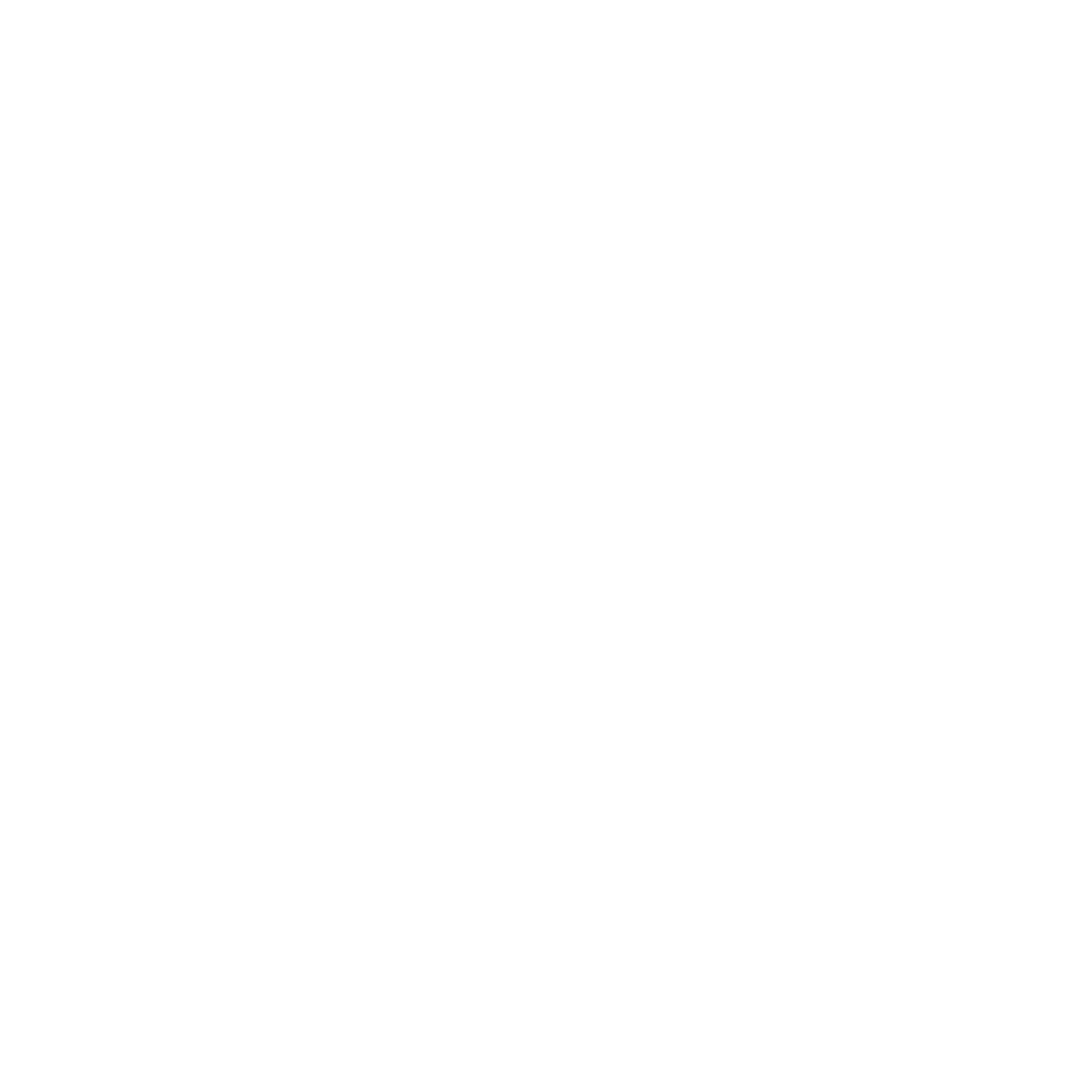
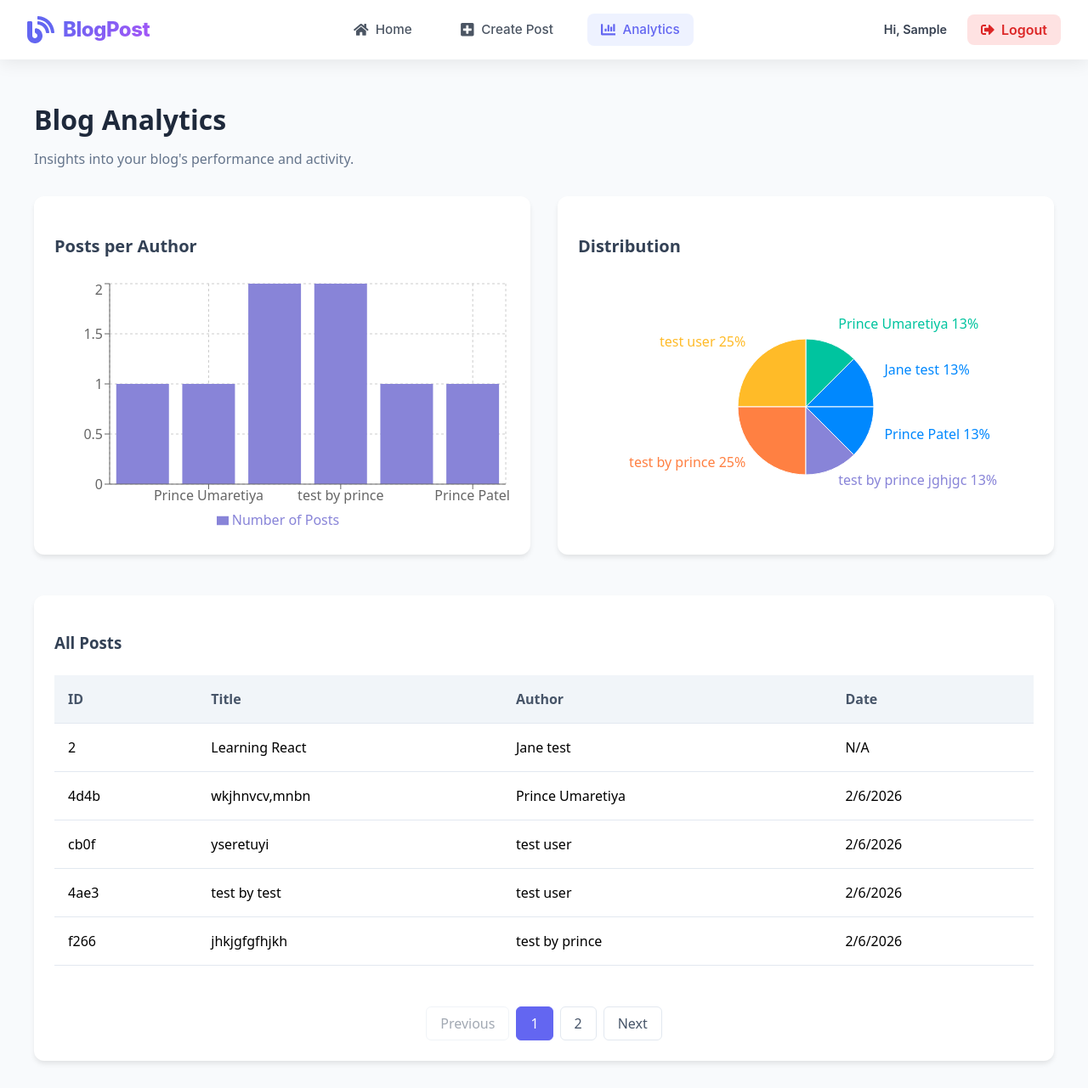
Before and after one commit to Princeumaretiya/Blog-Post-Management-System, a React (Vite) app: page /analytics in a window 1280 px wide. Before the commit this address had no page. Shown: the whole page at 85% size. Before the commit the page ends 800 px from the top, so only its background shows below. Built offline with nearby package versions, Linux system fonts and the light colour scheme; data requests are answered from the project's data file; sample sign-in values are in the browser's storage.

Commit message:
[PU] Analytics Page added

```diff
--- a/package.json
+++ b/package.json
@@ -15,7 +15,8 @@
     "react-dom": "^19.2.0",
     "react-icons": "^5.5.0",
     "react-router-dom": "^7.13.0",
-    "react-toastify": "^11.0.5"
+    "react-toastify": "^11.0.5",
+    "recharts": "^3.7.0"
   },
   "devDependencies": {
     "@eslint/js": "^9.39.1",
@@ -26,6 +27,7 @@
     "eslint-plugin-react-hooks": "^7.0.1",
     "eslint-plugin-react-refresh": "^0.4.24",
     "globals": "^16.5.0",
+    "json-server": "^1.0.0-beta.5",
     "vite": "^7.2.4"
   }
 }
--- a/src/App.jsx
+++ b/src/App.jsx
@@ -6,6 +6,7 @@
 import Dashboard from './Pages/Dashboard';
 import CreatePost from './Pages/CreatePost';
 import PostDetails from './Pages/PostDetails';
+import Analytics from './Pages/Analytics';
 import AuthGuard from './components/AuthGuard';
 import Navbar from './components/Navbar';
 import './App.css';
@@ -61,6 +62,14 @@
             }
           />
           <Route
+            path="/analytics"
+            element={
+              <AuthGuard>
+                <Analytics />
+              </AuthGuard>
+            }
+          />
+          <Route
             path="/edit-post/:id"
             element={
               <AuthGuard>
--- /dev/null
+++ b/src/Pages/Analytics.css
@@ -0,0 +1,142 @@
+.analytics-page {
+    min-height: 100vh;
+    background-color: #f8fafc;
+}
+
+.analytics-main {
+    max-width: 1200px;
+    margin: 0 auto;
+    padding: 2rem;
+}
+
+.analytics-header {
+    margin-bottom: 2rem;
+}
+
+.analytics-header h1 {
+    font-size: 2rem;
+    color: #1e293b;
+    margin-bottom: 0.5rem;
+}
+
+.analytics-header p {
+    color: #64748b;
+}
+
+.charts-container {
+    display: grid;
+    grid-template-columns: repeat(auto-fit, minmax(400px, 1fr));
+    gap: 2rem;
+    margin-bottom: 3rem;
+}
+
+.chart-card {
+    background: white;
+    padding: 1.5rem;
+    border-radius: 12px;
+    box-shadow: 0 4px 6px -1px rgba(0, 0, 0, 0.1);
+}
+
+.chart-card h3 {
+    margin-bottom: 1.5rem;
+    color: #334155;
+    font-size: 1.25rem;
+}
+
+.chart-wrapper {
+    width: 100%;
+    height: 300px;
+}
+
+.posts-table-section {
+    background: white;
+    padding: 1.5rem;
+    border-radius: 12px;
+    box-shadow: 0 4px 6px -1px rgba(0, 0, 0, 0.1);
+}
+
+.posts-table-section h3 {
+    margin-bottom: 1.5rem;
+    color: #334155;
+}
+
+.table-wrapper {
+    overflow-x: auto;
+}
+
+.analytics-table {
+    width: 100%;
+    border-collapse: collapse;
+    margin-bottom: 1.5rem;
+}
+
+.analytics-table th,
+.analytics-table td {
+    text-align: left;
+    padding: 1rem;
+    color: black;
+    border-bottom: 1px solid #e2e8f0;
+}
+
+.analytics-table th {
+    background-color: #f1f5f9;
+    color: #475569;
+    font-weight: 600;
+}
+
+.analytics-table tr:hover {
+    background-color: #f8fafc;
+}
+
+.pagination {
+    display: flex;
+    justify-content: center;
+    align-items: center;
+    gap: 0.5rem;
+    margin-top: 1.5rem;
+}
+
+.page-btn {
+    padding: 0.5rem 1rem;
+    border: 1px solid #e2e8f0;
+    background: white;
+    color: #475569;
+    border-radius: 6px;
+    cursor: pointer;
+    transition: all 0.2s;
+}
+
+.page-btn:hover:not(:disabled) {
+    background: #f1f5f9;
+    border-color: #cbd5e1;
+}
+
+.page-btn.active {
+    background: #6366f1;
+    color: white;
+    border-color: #6366f1;
+}
+
+.page-btn:disabled {
+    opacity: 0.5;
+    cursor: not-allowed;
+}
+
+.loading-container {
+    display: flex;
+    justify-content: center;
+    align-items: center;
+    height: 50vh;
+    font-size: 1.2rem;
+    color: #64748b;
+}
+
+@media (max-width: 768px) {
+    .charts-container {
+        grid-template-columns: 1fr;
+    }
+
+    .analytics-main {
+        padding: 1rem;
+    }
+}
--- /dev/null
+++ b/src/Pages/Analytics.jsx
@@ -0,0 +1,169 @@
+import { useState, useEffect } from 'react';
+import { BarChart, Bar, XAxis, YAxis, CartesianGrid, Tooltip, Legend, ResponsiveContainer, PieChart, Pie, Cell } from 'recharts';
+import Navbar from '../components/Navbar';
+import './Analytics.css';
+
+const Analytics = () => {
+    const [posts, setPosts] = useState([]);
+    const [loading, setLoading] = useState(true);
+    const [currentPage, setCurrentPage] = useState(1);
+    const postsPerPage = 5;
+
+    useEffect(() => {
+        const fetchPosts = async () => {
+            try {
+                const response = await fetch('http://localhost:5001/posts');
+                const data = await response.json();
+                if (Array.isArray(data)) {
+                    setPosts(data);
+                }
+            } catch (error) {
+                console.error("Error fetching posts:", error);
+            } finally {
+                setLoading(false);
+            }
+        };
+        fetchPosts();
+    }, []);
+
+    // Prepare data for the Bar Chart: Posts per Author
+    const authorStats = posts.reduce((acc, post) => {
+        const author = post.author || 'Unknown';
+        acc[author] = (acc[author] || 0) + 1;
+        return acc;
+    }, {});
+
+    const chartData = Object.keys(authorStats).map(author => ({
+        name: author,
+        posts: authorStats[author]
+    }));
+
+    // Pagination Logic
+    const indexOfLastPost = currentPage * postsPerPage;
+    const indexOfFirstPost = indexOfLastPost - postsPerPage;
+    const currentPosts = posts.slice(indexOfFirstPost, indexOfLastPost);
+    const totalPages = Math.ceil(posts.length / postsPerPage);
+
+    const paginate = (pageNumber) => setCurrentPage(pageNumber);
+
+    const COLORS = ['#0088FE', '#00C49F', '#FFBB28', '#FF8042', '#8884d8'];
+
+    if (loading) {
+        return (
+            <div className="analytics-page">
+                <Navbar />
+                <div className="loading-container">Loading Analytics...</div>
+            </div>
+        );
+    }
+
+    return (
+        <div className="analytics-page">
+            <Navbar />
+            <main className="analytics-main">
+                <header className="analytics-header">
+                    <h1>Blog Analytics</h1>
+                    <p>Insights into your blog's performance and activity.</p>
+                </header>
+
+                <div className="charts-container">
+                    <div className="chart-card">
+                        <h3>Posts per Author</h3>
+                        <div className="chart-wrapper">
+                            <ResponsiveContainer width="100%" height={300}>
+                                <BarChart data={chartData}>
+                                    <CartesianGrid strokeDasharray="3 3" />
+                                    <XAxis dataKey="name" />
+                                    <YAxis />
+                                    <Tooltip />
+                                    <Legend />
+                                    <Bar dataKey="posts" fill="#8884d8" name="Number of Posts" />
+                                </BarChart>
+                            </ResponsiveContainer>
+                        </div>
+                    </div>
+
+                    <div className="chart-card">
+                        <h3>Distribution</h3>
+                        <div className="chart-wrapper">
+                            <ResponsiveContainer width="100%" height={300}>
+                                <PieChart>
+                                    <Pie
+                                        data={chartData}
+                                        cx="50%"
+                                        cy="50%"
+                                        labelLine={false}
+                                        label={({ name, percent }) => `${name} ${(percent * 100).toFixed(0)}%`}
+                                        outerRadius={80}
+                                        fill="#8884d8"
+                                        dataKey="posts"
+                                    >
+                                        {chartData.map((entry, index) => (
+                                            <Cell key={`cell-${index}`} fill={COLORS[index % COLORS.length]} />
+                                        ))}
+                                    </Pie>
+                                    <Tooltip />
+                                </PieChart>
+                            </ResponsiveContainer>
+                        </div>
+                    </div>
+                </div>
+
+                <div className="posts-table-section">
+                    <h3>All Posts</h3>
+                    <div className="table-wrapper">
+                        <table className="analytics-table">
+                            <thead>
+                                <tr>
+                                    <th>ID</th>
+                                    <th>Title</th>
+                                    <th>Author</th>
+                                    <th>Date</th>
+                                </tr>
+                            </thead>
+                            <tbody>
+                                {currentPosts.map(post => (
+                                    <tr key={post.id}>
+                                        <td>{post.id}</td>
+                                        <td>{post.title}</td>
+                                        <td>{post.author}</td>
+                                        <td>{post.createdAt ? new Date(post.createdAt).toLocaleDateString() : 'N/A'}</td>
+                                    </tr>
+                                ))}
+                            </tbody>
+                        </table>
+                    </div>
+
+                    {/* Simple Pagination Component */}
+                    <div className="pagination">
+                        <button
+                            onClick={() => paginate(currentPage - 1)}
+                            disabled={currentPage === 1}
+                            className="page-btn"
+                        >
+                            Previous
+                        </button>
+                        {[...Array(totalPages).keys()].map(number => (
+                            <button
+                                key={number + 1}
+                                onClick={() => paginate(number + 1)}
+                                className={`page-btn ${currentPage === number + 1 ? 'active' : ''}`}
+                            >
+                                {number + 1}
+                            </button>
+                        ))}
+                        <button
+                            onClick={() => paginate(currentPage + 1)}
+                            disabled={currentPage === totalPages}
+                            className="page-btn"
+                        >
+                            Next
+                        </button>
+                    </div>
+                </div>
+            </main>
+        </div>
+    );
+};
+
+export default Analytics;
--- a/src/components/Navbar.jsx
+++ b/src/components/Navbar.jsx
@@ -1,6 +1,6 @@
 import React from 'react';
 import { NavLink, useNavigate } from 'react-router-dom';
-import { FaBlog, FaHome, FaPlusSquare, FaSignOutAlt } from 'react-icons/fa';
+import { FaBlog, FaHome, FaPlusSquare, FaSignOutAlt, FaChartBar } from 'react-icons/fa';
 import './Navbar.css';
 
 const Navbar = () => {
@@ -29,6 +29,10 @@
                     <NavLink to="/create-post" className={({ isActive }) => isActive ? "nav-item active" : "nav-item"}>
                         <FaPlusSquare className="nav-icon" /> Create Post
                     </NavLink>
+
+                    <NavLink to="/analytics" className={({ isActive }) => isActive ? "nav-item active" : "nav-item"}>
+                        <FaChartBar className="nav-icon" /> Analytics
+                    </NavLink>
                 </div>
 
                 <div className="navbar-actions">
```
Also changed, not shown: 1 other file (tests, documents, lock files or other folders).
